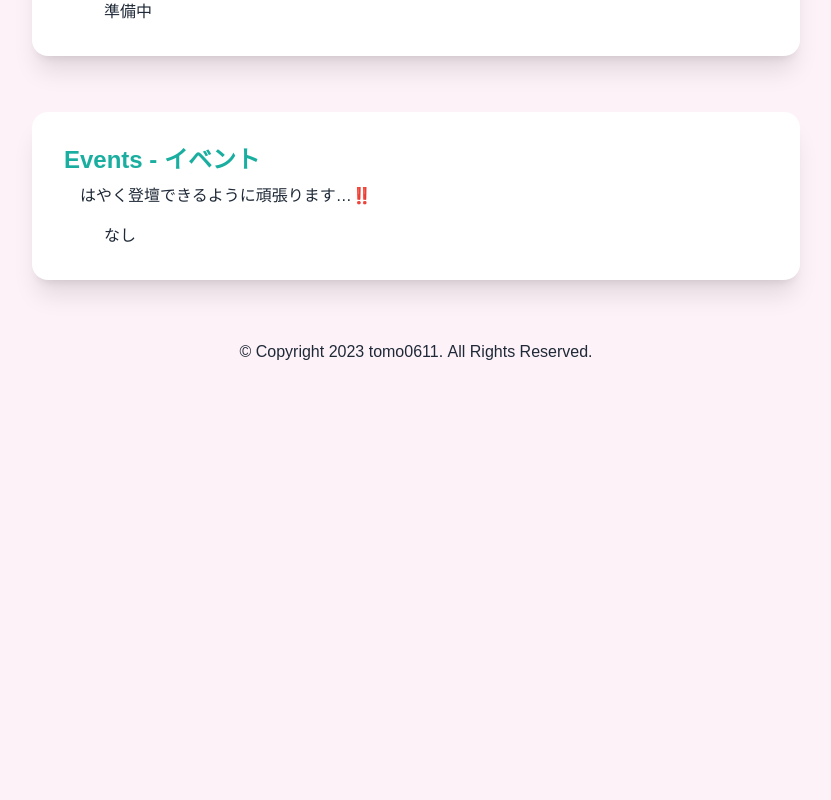
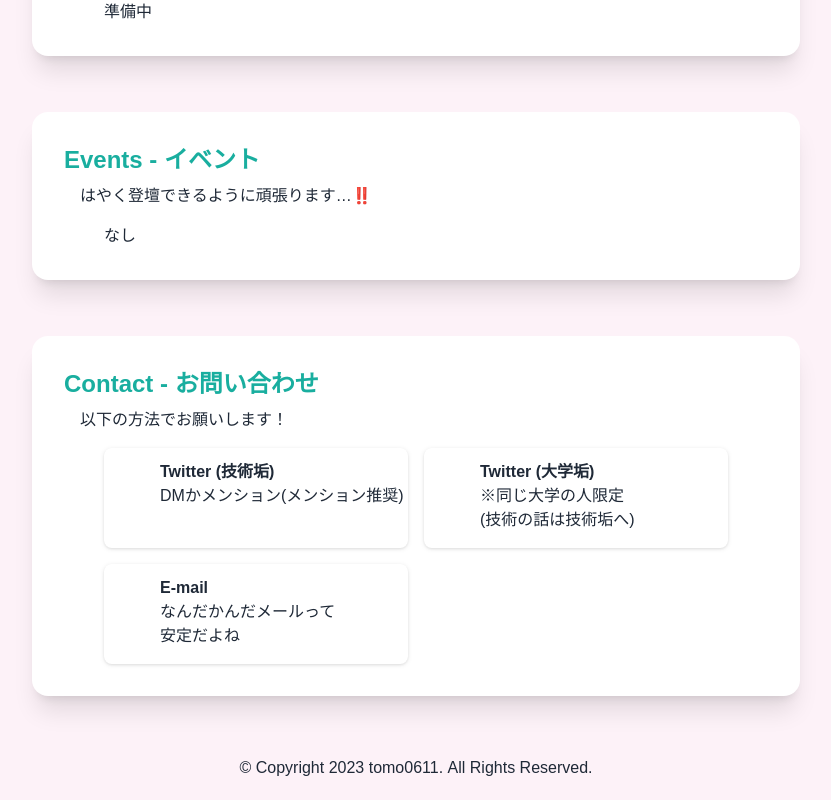
Before and after one commit to tomo0611/tomo0611-home, a Next.js app: page / in a window 1280 px wide. Shown: the part 4256-5056 px from the top of the page, without its empty margins (224-1055 px from the left). Before the commit the page ends 4640 px from the top, so only its background shows below. Built offline with nearby package versions, Linux system fonts and the light colour scheme; a web font is replaced by a local one.

Commit message:
Contactパネル完成！

```diff
--- /dev/null
+++ b/src/app/components/ContactSection/ContactCard.tsx
@@ -0,0 +1,17 @@
+import { contact } from "@/app/data/contacts";
+
+export function ContactCard({ contact }: { contact: contact }) {
+    return (
+        <div className="bg-white drop-shadow rounded-lg hover:drop-shadow-lg duration-200 cursor-pointer">
+            <div className="flex gap-4 mt-3 ml-2">
+
+                <i className={"mx-4 mt-5 text-xl si si--color si-" + contact.icon_name}></i>
+
+                <div className="mb-4">
+                    <p className="font-semibold">{contact.name}</p>
+                    <p><span className="inline-block">{contact.text1}</span><span className="inline-block">{contact.text2}</span></p>
+                </div>
+            </div>
+        </div>
+    )
+}
--- /dev/null
+++ b/src/app/components/ContactSection/ContactPanels.tsx
@@ -0,0 +1,13 @@
+import type { FC } from 'react';
+import { contacts } from '@/app/data/contacts';
+import { ContactCard } from './ContactCard';
+
+export const ContactPanels: FC = () => {
+    return (
+        <div className='grid grid-cols-1n md:grid-cols-2 gap-2 md:gap-4'>
+            {contacts.map((contact) => (
+                <ContactCard contact={contact} />
+            ))}
+        </div>
+    );
+};
--- /dev/null
+++ b/src/app/data/contacts.tsx
@@ -0,0 +1,35 @@
+export type contact = {
+    id: string;
+    name: string;
+    icon_name: string;
+    text1: string;
+    text2: string;
+    url: string;
+};
+
+export const contacts: contact[] = [
+    {
+        id: 'twitter_1',
+        name: 'Twitter (技術垢)',
+        icon_name: 'twitter',
+        text1: 'DMかメンション',
+        text2: '(メンション推奨)',
+        url: 'https://twitter.com/tomo0611_dev',
+    },
+    {
+        id: 'twitter_2',
+        name: 'Twitter (大学垢)',
+        icon_name: 'twitter',
+        text1: '※同じ大学の人限定',
+        text2: '(技術の話は技術垢へ)',
+        url: 'https://twitter.com/tomo0611_univ',
+    },
+    {
+        id: 'mail',
+        name: 'E-mail',
+        icon_name: 'microsoftoutlook',
+        text1: 'なんだかんだメールって',
+        text2: '安定だよね',
+        url: 'mailto:tomo0611@hotmail.com',
+    },
+];
--- a/src/app/page.tsx
+++ b/src/app/page.tsx
@@ -4,6 +4,7 @@ import Link from 'next/link'
 import { Fav } from './components/Fav'
 import { WorkPanels } from './components/WorkSection/WorkPanels'
 import { SkillPanels } from './components/SkillSection/SkillPanels'
+import { ContactPanels } from './components/ContactSection/ContactPanels'
 
 export default function Home() {
   return (
@@ -110,6 +111,18 @@ export default function Home() {
           </div>
         </div>
 
+        <div className="flex justify-center">
+          <div className='mt-4 rounded-2xl bg-white shadow-xl mx-5 mb-10 md:max-w-4xl px-6 md:w-[48rem] w-[25rem]'>
+            <p className='mt-8 text-accent text-2xl font-semibold md:ml-2 ml-5'>Contact - お問い合わせ</p>
+            <div className='mt-2 md:mx-6 mx-8'>
+              <p>以下の方法でお願いします！</p>
+            </div>
+            <div className='mx-12 mt-4 mb-8'>
+              <ContactPanels />
+            </div>
+          </div>
+        </div>
+
       </div>
     </main>
   )
```
